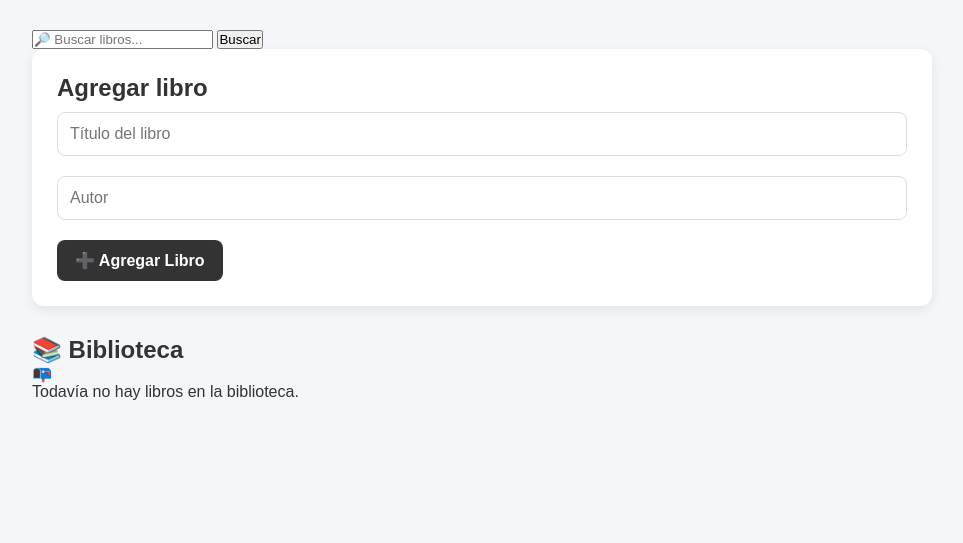
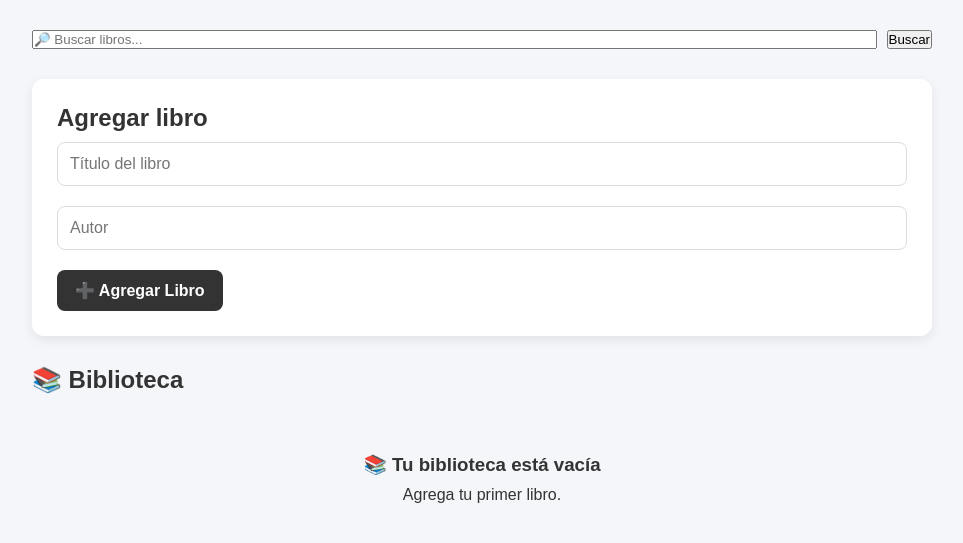
Before and after one commit to rojasrodriguezaxel856-cmyk/axels-library, a Flask app: page / in a window 1280 px wide. Shown: the part 167-710 px from the top of the page, without its empty margins (158-1121 px from the left). Run offline with Flask 3, Linux system fonts and the light colour scheme; data that the repository does not hold is empty.

Commit message:
Guardar cambios: búsqueda, estados vacíos y estilos
Co-authored-by: Copilot <223556219+Copilot@users.noreply.github.com>

```diff
--- a/static/css/style.css
+++ b/static/css/style.css
@@ -230,3 +230,57 @@ padding: 40px;
         gap: 15px;
     }
 }
+
+/* Search form styles */
+.search-form {
+    display: flex;
+    gap: 10px;
+    margin-bottom: 30px;
+    flex-wrap: wrap;
+}
+
+.search-form input {
+    flex: 1;
+    min-width: 200px;
+}
+
+.clear-search {
+    display: inline-flex;
+    align-items: center;
+    justify-content: center;
+
+    padding: 10px 15px;
+
+    text-decoration: none;
+    border-radius: 8px;
+}
+
+/* Empty state */
+.empty-state {
+    text-align: center;
+    padding: 40px 20px;
+    margin-top: 20px;
+}
+
+.empty-state h3 {
+    margin-bottom: 10px;
+}
+
+.empty-state p {
+    margin: 0;
+}
+
+@media (max-width: 600px) {
+
+    .search-form {
+        flex-direction: column;
+    }
+
+    .search-form input,
+    .search-form button,
+    .clear-search {
+        width: 100%;
+        box-sizing: border-box;
+    }
+
+}
--- a/templates/index.html
+++ b/templates/index.html
@@ -35,13 +35,24 @@
     </header>
 
     <form method="GET" action="{{ url_for('inicio') }}" class="search-form">
+
         <input
             type="text"
             name="buscar"
             placeholder="🔎 Buscar libros..."
-            value="{{ buscar }}">
+            value="{{ buscar }}"
+        >
 
-        <button type="submit">Buscar</button>
+        <button type="submit">
+            Buscar
+        </button>
+
+        {% if buscar %}
+            <a href="{{ url_for('inicio') }}" class="clear-search">
+                ✖ Limpiar
+            </a>
+        {% endif %}
+
     </form>
 
     {% with mensajes = get_flashed_messages() %}
@@ -96,9 +107,11 @@
 
         <div class="book-list">
 
+{% if libros %}
+
     {% for libro in libros %}
 
-                <article class="book-card">
+        <div class="book-card">
 
             <h3>📖 {{ libro[1] }}</h3>
 
@@ -124,21 +137,38 @@
 
             </div>
 
-                </article>
+        </div>
+
+    {% endfor %}
 
 {% else %}
 
-                <p class="empty-library">
     {% if buscar %}
-                        📭<br>
-                        No encontramos libros para "{{ buscar }}".
-                    {% else %}
-                        📭<br>
-                        Todavía no hay libros en la biblioteca.
-                    {% endif %}
+
+        <div class="empty-state">
+
+            <h3>📭 No encontramos libros</h3>
+
+            <p>
+                No hay resultados para
+                "<strong>{{ buscar }}</strong>".
             </p>
 
-            {% endfor %}
+        </div>
+
+    {% else %}
+
+        <div class="empty-state">
+
+            <h3>📚 Tu biblioteca está vacía</h3>
+
+            <p>Agrega tu primer libro.</p>
+
+        </div>
+
+    {% endif %}
+
+{% endif %}
 
         </div>
 
```
Lines whose indentation alone changed are shown as unchanged.
